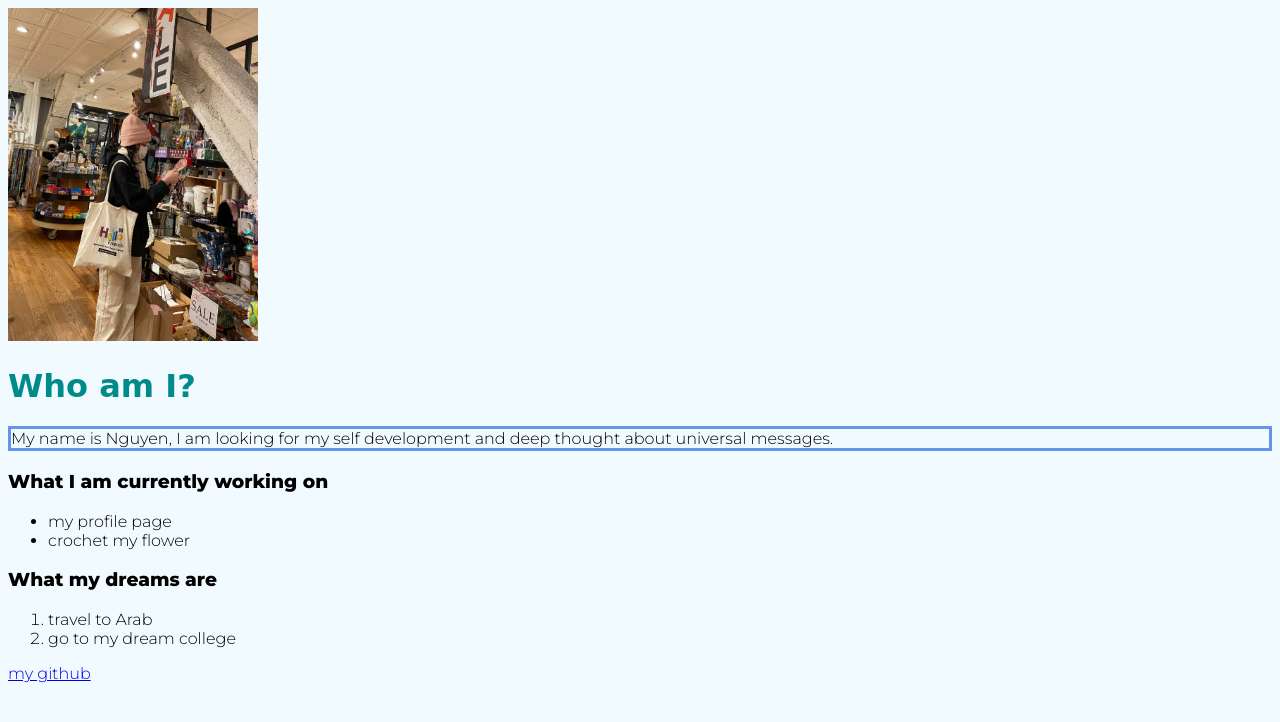
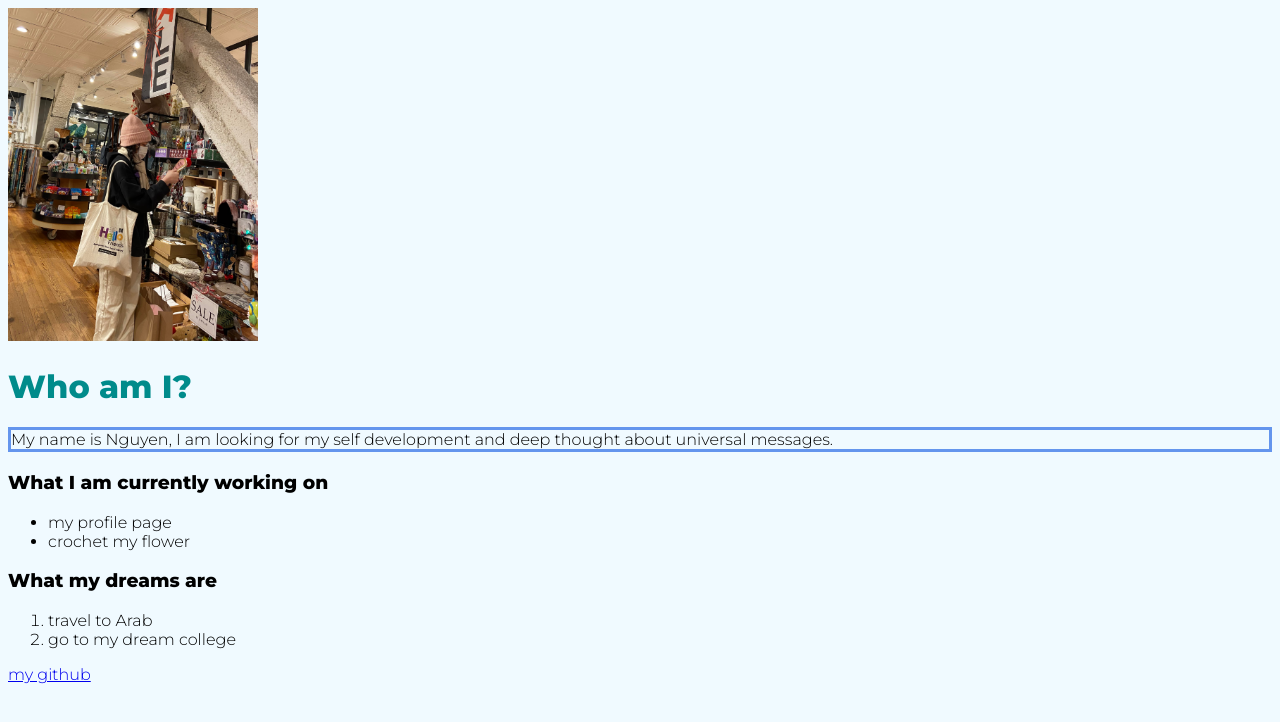
Before and after one commit to Ngntran16/My-profile, a plain HTML site: page index.html in a window 1280 px wide. Drawn offline with Linux system fonts and the light colour scheme.

Commit message:
practice font weight change the value of the title observe what it change

```diff
--- a/CSS/global.css
+++ b/CSS/global.css
@@ -7,7 +7,7 @@ body {
 
 h1 {
     color: #cf184f;
-    font-weight: 700;
+    font-weight: 900;
 }
 
 h3 {
--- a/index.html
+++ b/index.html
@@ -8,7 +8,6 @@
         <link rel="stylesheet" href="./CSS/global.css">
         <style>
             h1{
-                font-family: cursive;
                 color: red;
             }
         </style>
```
Also changed, not shown: poem.html (added).
